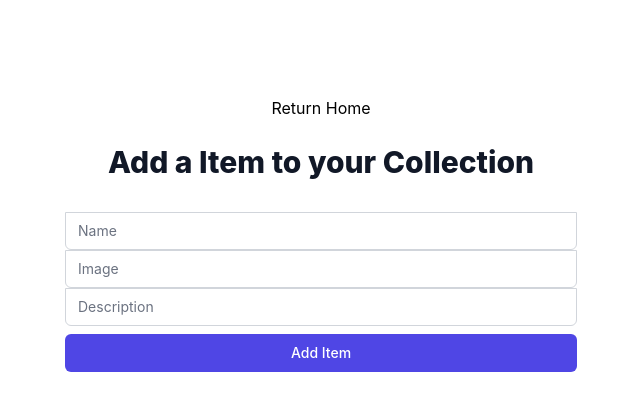
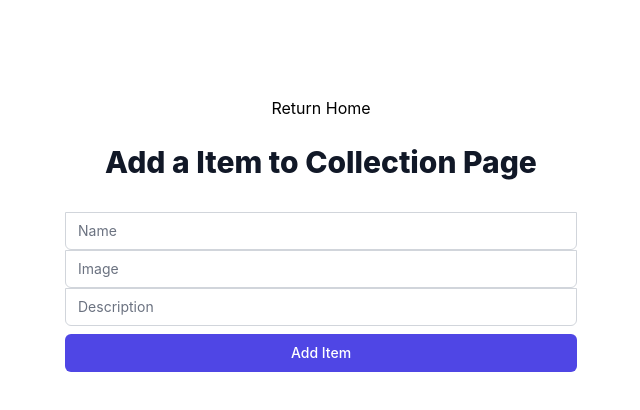
Before and after one commit to ChristoRutter/HubCollectors, a React (Create React App) app in the folder client/: page /new in a window 1280 px wide. Shown: the top 410 px of the page, without its empty margins (319-959 px from the left). Built offline with nearby package versions, Linux system fonts and the light colour scheme.

Commit message:
changed title

```diff
--- a/client/src/components/AddItem.js
+++ b/client/src/components/AddItem.js
@@ -45,7 +45,7 @@ const AddItem = (props) =>{
 
             <Link  to={"/home"}>Return Home</Link>
             <header >
-                <h1 class="mt-6 text-center text-3xl font-extrabold text-gray-900 mb-8">Add a Item to your Collection</h1>
+                <h1 class="mt-6 text-center text-3xl font-extrabold text-gray-900 mb-8">Add a Item to Collection Page</h1>
 
             </header>
 
```
